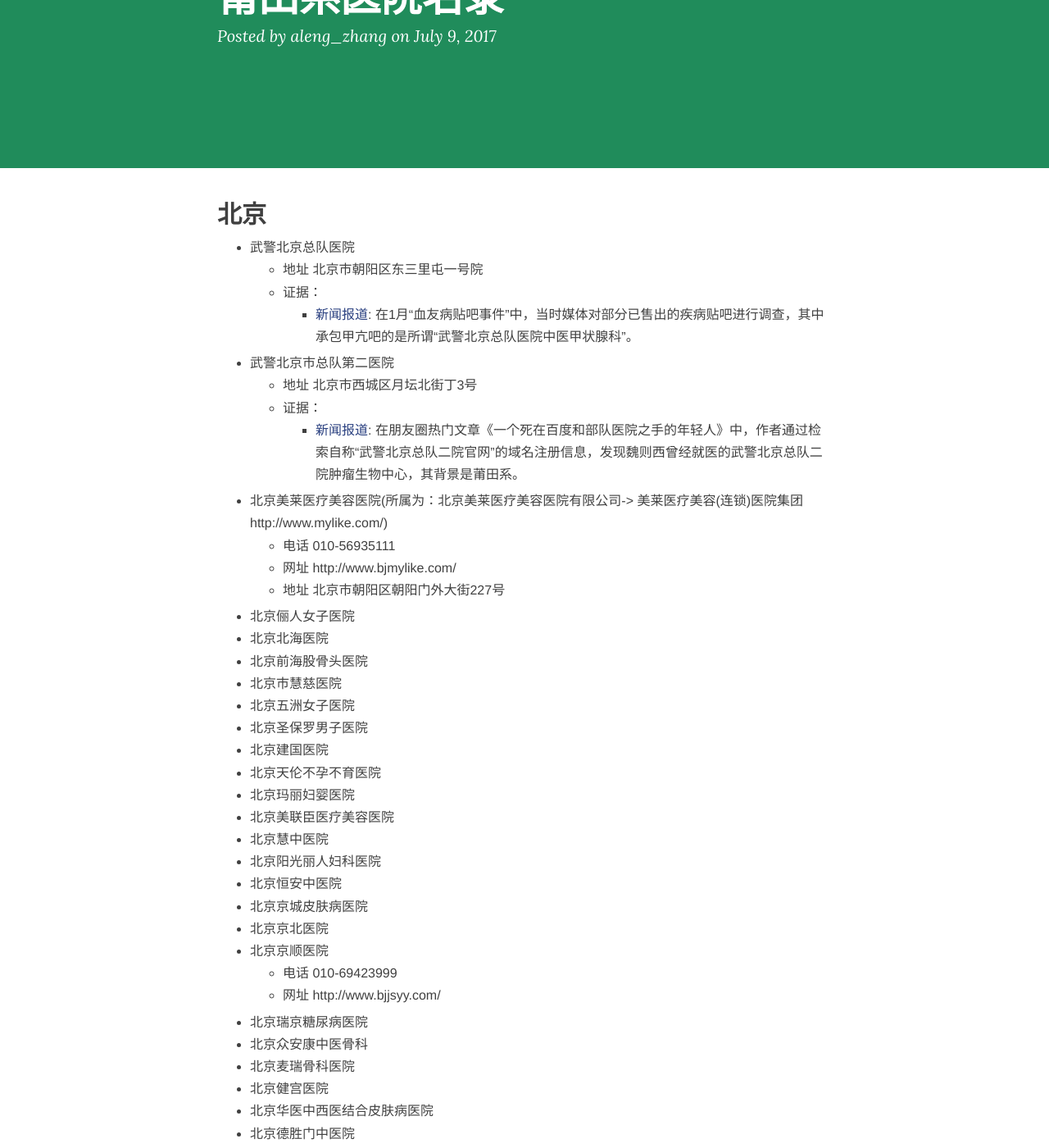
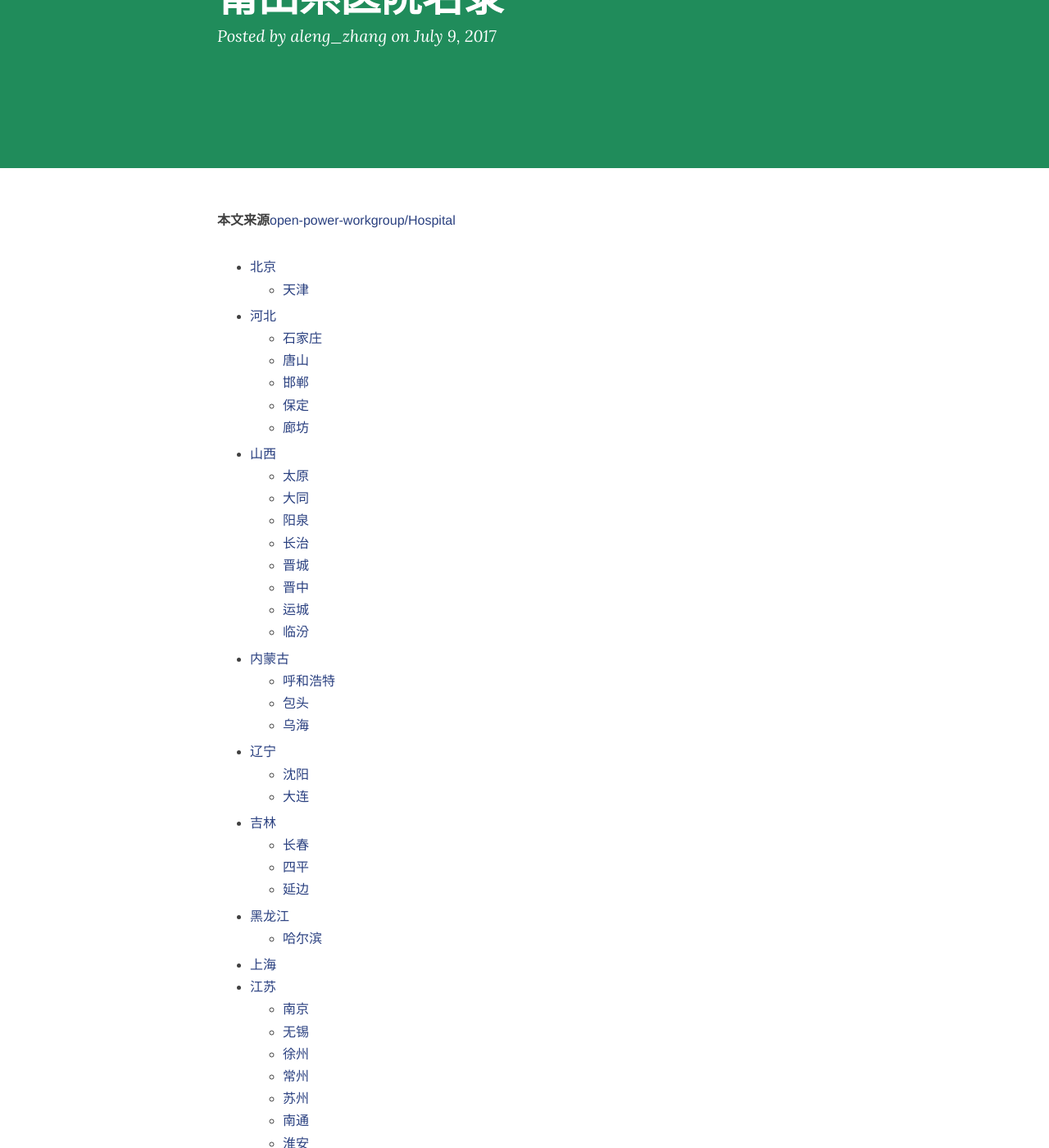
Before and after one commit to aleng-zhang/Blog, a Jekyll site: the page built from _posts/2017-07-09-莆田系医院名录.md, in a window 1280 px wide and 1400 px high, scrolled down 229 px. Shown: the whole window at 82% size. Built offline with Jekyll 4.4.1, drawn with Linux system fonts in a browser that asks for light colours; nearby versions of some CDN libraries; comment, search, counter and statistics services are not loaded; some of the changed text lies outside the part shown.

Commit message:
添加文章

```diff
--- a/_posts/2017-07-09-莆田系医院名录.md
+++ b/_posts/2017-07-09-莆田系医院名录.md
@@ -4,6 +4,10 @@
 date: 2017-7-09
 tags: [莆田系, 备忘]
 ---
+**本文来源**[open-power-workgroup/Hospital](https://github.com/open-power-workgroup/Hospital)
+
+* TOC
+{:toc}
 
 ## 北京
 - 武警北京总队医院
```
